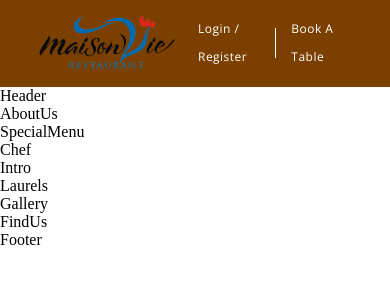
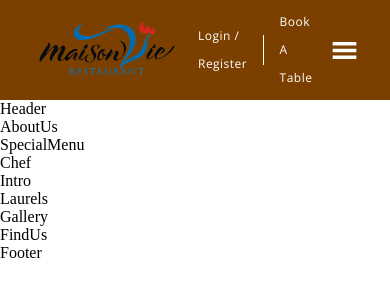
Before and after one commit to Robel-Belihu/restaurant-website, a React (Create React App) app: page / in a window 390 px wide. Shown: the top 300 px of the page. Built offline with nearby package versions, Linux system fonts and the light colour scheme; a web font is replaced by a local one.

Commit message:
fix the toggle issue

```diff
--- a/src/components/Navbar/Navbar.css
+++ b/src/components/Navbar/Navbar.css
@@ -74,7 +74,7 @@
   .app__navbar-links {
     display: none;
   }
-  .app__smallnav-links {
+  .app__navbar-smallscreens {
     display: flex;
   }
 }
--- a/src/components/Navbar/Navbar.jsx
+++ b/src/components/Navbar/Navbar.jsx
@@ -1,9 +1,13 @@
 import React from "react";
 import { GiHamburgerMenu } from "react-icons/gi";
+import { useState } from "react";
 import { MdOutlineRestaurantMenu } from "react-icons/md";
 import "./Navbar.css";
 import images from "../../constants/images";
-const Navbar = () => (
+const Navbar = () => {
+  const [toggleMenu, setToggleMenu] = useState(false);
+
+  return (
     <nav className="app__navbar">
       <div className="app__navbar-logo">
         <img src={images.maison} alt="logo" />
@@ -35,12 +39,22 @@ const Navbar = () => (
         </a>
       </div>
       <div className="app__navbar-smallscreens">
-      <GiHamburgerMenu color="#fff" fontSize={27} onClick={() => {}} />
+        <GiHamburgerMenu
+          color="#fff"
+          fontSize={27}
+          onClick={() => {
+            setToggleMenu(true);
+          }}
+        />
+
+        {toggleMenu && (
           <div className="app__navbar-smallscreens_overlay flex__center slide-bottom">
             <MdOutlineRestaurantMenu
               fontSize={27}
               className="overlay__close"
-          onClick={() => {}}
+              onClick={() => {
+                setToggleMenu(false);
+              }}
             />
             <ul className="app__smallnav-links">
               <li className="p__opensans">
@@ -60,8 +74,10 @@ const Navbar = () => (
               </li>
             </ul>
           </div>
+        )}
       </div>
     </nav>
   );
+};
 
 export default Navbar;
```
Lines whose indentation alone changed are shown as unchanged.
